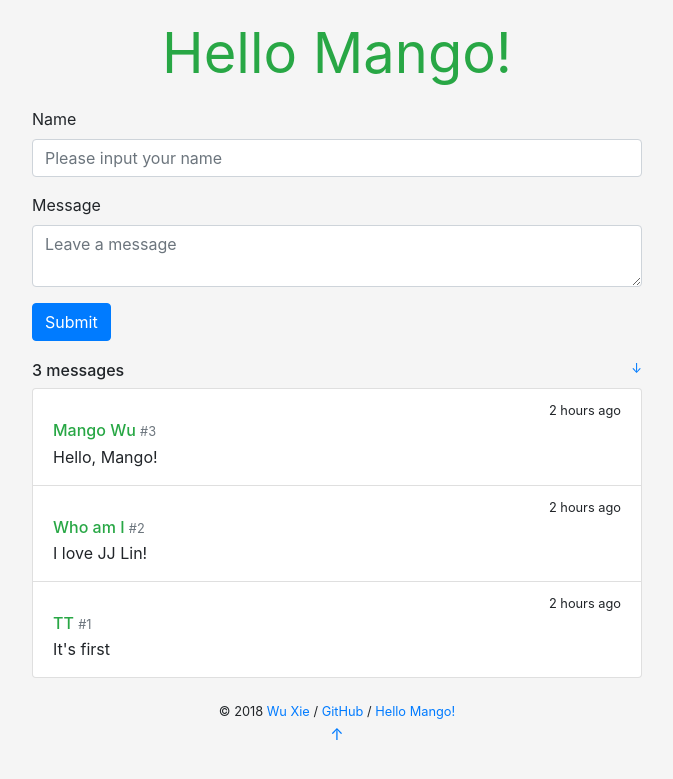
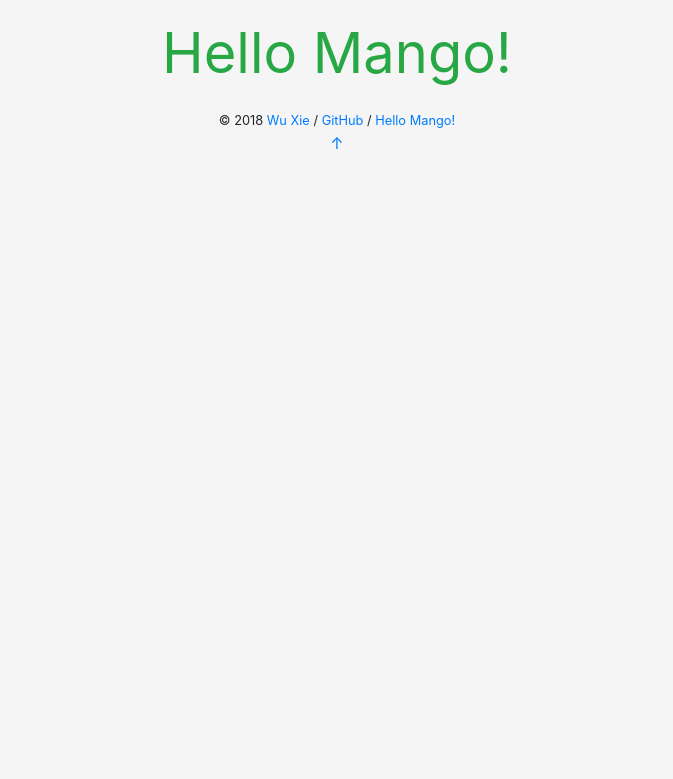
Before and after one commit to MangoTWu/sayhello, a Python web app: template sayhello/templates/base.html in a window 1280 px wide. Shown: the top 779 px of the page, without its empty margins (303-976 px from the left). Run offline with Jinja, Linux system fonts and the light colour scheme; the template is opened without the code that fills it, so the values that code supplies are empty.

Commit message:
基模板只留下公共部分

```diff
--- a/sayhello/templates/base.html
+++ b/sayhello/templates/base.html
@@ -2,7 +2,8 @@
 <html lang="zh-cn">
 <head>
 	<meta charset="UTF-8">
-	<title>Hello Mango!</title>
+	<meta name="viewport" content="width=device-width, initial-scale=1, shrink-to-fit=no">
+	<title>{% block title %}Hello Mango!{% endblock title %}</title>
 	<link rel="stylesheet" href="../static/css/bootstrap.min.css">
 	<link rel="stylesheet" href="../static/css/style.css">
 </head>
@@ -13,75 +14,23 @@
 			<a href="#" class="text-success"><strong>Hello Mango!</strong></a>
 		</h1>
 	</header>
-	<div class="forms">
-		<form role="form" method="post" action="#">
-			<div class="form-group">
-				<label for="name">Name</label>
-				<input type="text" class="form-control" id="name" placeholder="Please input your name">
-			</div>
-			<div class="form-group">
-				<label for="message">Message</label>
-				<textarea type="text" class="form-control" id="message" placeholder="Leave a message" rows="2"></textarea>
-			</div>
-			<div class="form-group">
-				<button type="submit" class="btn btn-primary">Submit</button>
-			</div>
-		</form>
+	{% for message in get_flashed_messages() %}
+	<div class="alert alert-info">
+		<button type="button" class="close" data-dismiss="alert">&times;</button>
 	</div>
-	<h5>3 messages
-		<small class="float-right">
-			<a href="#bottom" title="Go Bottom">&darr;</a>
-		</small>
-	</h5>
-	<div class="list-group">
-		<a class="list-group-item list-group-item-action flex-column">
-			<div class="d-flex w-100 justify-content-between">
-				<h5 class="mb-1 text-success">Mango Wu
-					<small class="text-muted"> #3</small>
-				</h5>
-				<small data-toggle="tooltip" data-placement="top"
-					   data-timestamp=""
-					   data-delay="500">
-					2 hours ago
-				</small>
-			</div>
-			<p class="mb-1">Hello, Mango!</p>
-		</a>
-		<a class="list-group-item list-group-item-action flex-column">
-			<div class="d-flex w-100 justify-content-between">
-				<h5 class="mb-1 text-success">Who am I
-					<small class="text-muted"> #2</small>
-				</h5>
-				<small data-toggle="tooltip" data-placement="top"
-					   data-timestamp=""
-					   data-delay="500">
-					2 hours ago
-				</small>
-			</div>
-			<p class="mb-1">I love JJ Lin!</p>
-		</a>
-		<a class="list-group-item list-group-item-action flex-column">
-		<div class="d-flex w-100 justify-content-between">
-			<h5 class="mb-1 text-success">TT
-				<small class="text-muted"> #1</small>
-			</h5>
-			<small data-toggle="tooltip" data-placement="top"
-				   data-timestamp=""
-				   data-delay="500">
-				2 hours ago
-			</small>
-		</div>
-		<p class="mb-1">It's first</p>
-	</a>
-	</div>
+	{% endfor %}
+	{% block content %}{% endblock content %}
 	<footer class="text-center">
+		{% block footer %}
 		<small> &copy; 2018 <a href="#" title="Design By Wu Xie">Wu Xie</a> /
-			<a href="https://github.com/shiehng" title="Fork me on GitHub">GitHub</a> /
+			<a href="https://github.com/mangotwu" title="Fork me on GitHub">GitHub</a> /
 			<a href="#" title="Nothing can do">Hello Mango!</a>
 		</small>
 		<p><a id="bottom" href="#" title="Go to top">&uarr;</a></p>
+		{% endblock footer %}
 	</footer>
 </main>
+
 <script src="../static/js/jquery-3.3.1.min.js"></script>
 <script src="../static/js/popper.min.js"></script>
 <script src="../static/js/bootstrap.min.js"></script>
```
